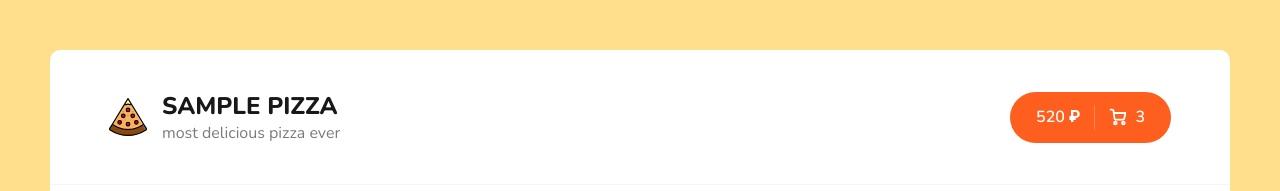
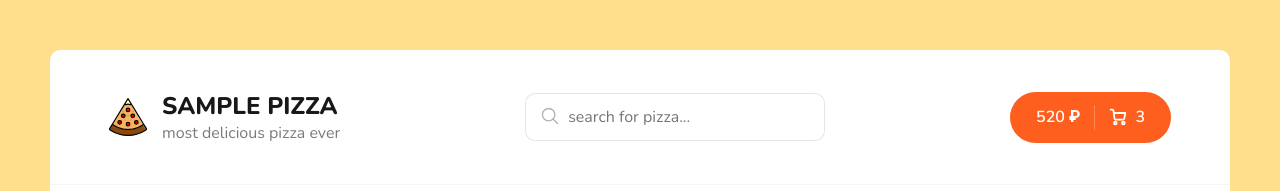
Before and after one commit to muwa37/react-pizza, a React (Create React App) app: page / in a window 1280 px wide. Shown: the top 191 px of the page. Built offline with nearby package versions, Linux system fonts and the light colour scheme; no server answers.

Commit message:
Added search

```diff
--- a/src/components/Header.jsx
+++ b/src/components/Header.jsx
@@ -2,8 +2,9 @@
 import { Link } from 'react-router-dom';
 
 import pizzaLogo from '../assets/img/pizza-logo.svg';
+import Search from './Search';
 
-export default function Header() {
+export default function Header({ searchValue, setSearchValue }) {
   return (
     <div>
       <div className='header'>
@@ -17,6 +18,8 @@
               </div>
             </div>
           </Link>
+          <Search searchValue={searchValue} setSearchValue={setSearchValue} />
+
           <div className='header__cart'>
             <Link to='/cart' className='button button--cart'>
               <span>520 ₽</span>
--- /dev/null
+++ b/src/components/Search/Search.module.scss
@@ -0,0 +1,39 @@
+.root {
+  position: relative;
+}
+
+.input {
+  border: 1px solid rgba(0, 0, 0, 0.1);
+  padding: 12px 20px;
+  padding-left: 42px;
+  width: 300px;
+  border-radius: 10px;
+  font-size: 16px;
+
+  &:focus {
+    border: 1px solid rgba(0, 0, 0, 0.2);
+  }
+}
+
+.icon {
+  width: 22px;
+  height: 22px;
+  opacity: 0.3;
+  position: absolute;
+  left: 14px;
+  top: 12px;
+}
+
+.clearIcon {
+  width: 18px;
+  height: 18px;
+  opacity: 0.3;
+  position: absolute;
+  right: 15px;
+  top: 15px;
+  cursor: pointer;
+
+  &:hover {
+    opacity: 0.8;
+  }
+}
--- /dev/null
+++ b/src/components/Search/index.jsx
@@ -0,0 +1,59 @@
+import React from 'react';
+import styles from './Search.module.scss';
+
+export default function Search({ searchValue, setSearchValue }) {
+  return (
+    <div className={styles.root}>
+      <svg
+        className={styles.icon}
+        enableBackground='new 0 0 32 32'
+        id='EditableLine'
+        version='1.1'
+        viewBox='0 0 32 32'
+        xmlns='http://www.w3.org/2000/svg'
+      >
+        <circle
+          cx='14'
+          cy='14'
+          fill='none'
+          id='XMLID_42_'
+          r='9'
+          stroke='#000000'
+          strokeLinecap='round'
+          strokeLinejoin='round'
+          strokeMiterlimit='10'
+          strokeWidth='2'
+        />
+        <line
+          fill='none'
+          id='XMLID_44_'
+          stroke='#000000'
+          strokeLinecap='round'
+          strokeLinejoin='round'
+          strokeMiterlimit='10'
+          strokeWidth='2'
+          x1='27'
+          x2='20.366'
+          y1='27'
+          y2='20.366'
+        />
+      </svg>
+      <input
+        value={searchValue}
+        onChange={e => setSearchValue(e.target.value)}
+        className={styles.input}
+        placeholder='search for pizza...'
+      />
+      {searchValue && (
+        <svg
+          onClick={() => setSearchValue('')}
+          className={styles.clearIcon}
+          viewBox='0 0 20 20'
+          xmlns='http://www.w3.org/2000/svg'
+        >
+          <path d='M10 8.586L2.929 1.515 1.515 2.929 8.586 10l-7.071 7.071 1.414 1.414L10 11.414l7.071 7.071 1.414-1.414L11.414 10l7.071-7.071-1.414-1.414L10 8.586z' />
+        </svg>
+      )}
+    </div>
+  );
+}
--- a/src/pages/Home.jsx
+++ b/src/pages/Home.jsx
@@ -5,7 +5,7 @@
 import PizzaSkeleton from '../components/PizzaBlock/PizzaSkeleton';
 import Sort from '../components/Sort';
 
-export default function Home() {
+export default function Home({ searchValue }) {
   const [items, setItems] = useState([]);
   const [isLoading, setIsLoading] = useState(true);
   const [activeCategory, setActiveCategory] = useState(0);
@@ -35,10 +35,16 @@
   const categoryChangeHandler = categoryIndex => {
     setActiveCategory(categoryIndex);
   };
-
   const sortChangeHandler = sortIndex => {
     setSortType(sortIndex);
   };
+
+  const pizzas = items
+    .filter(item =>
+      item.title.toLowerCase().includes(searchValue.toLowerCase())
+    )
+    .map(item => <PizzaBlock key={item.id} {...item} />);
+  const skeletons = [...new Array(6)].map((el, i) => <PizzaSkeleton key={i} />);
 
   return (
     <div className='container'>
@@ -50,11 +56,7 @@
         <Sort sortType={sortType} sortChangeHandler={sortChangeHandler} />
       </div>
       <h2 className='content__title'>All pizzas</h2>
-      <div className='content__items'>
-        {isLoading
-          ? [...new Array(6)].map((el, i) => <PizzaSkeleton key={i} />)
-          : items.map(item => <PizzaBlock key={item.id} {...item} />)}
-      </div>
+      <div className='content__items'>{isLoading ? skeletons : pizzas}</div>
     </div>
   );
 }
```
Also changed, not shown: src/App.jsx (+5 -2 lines).
